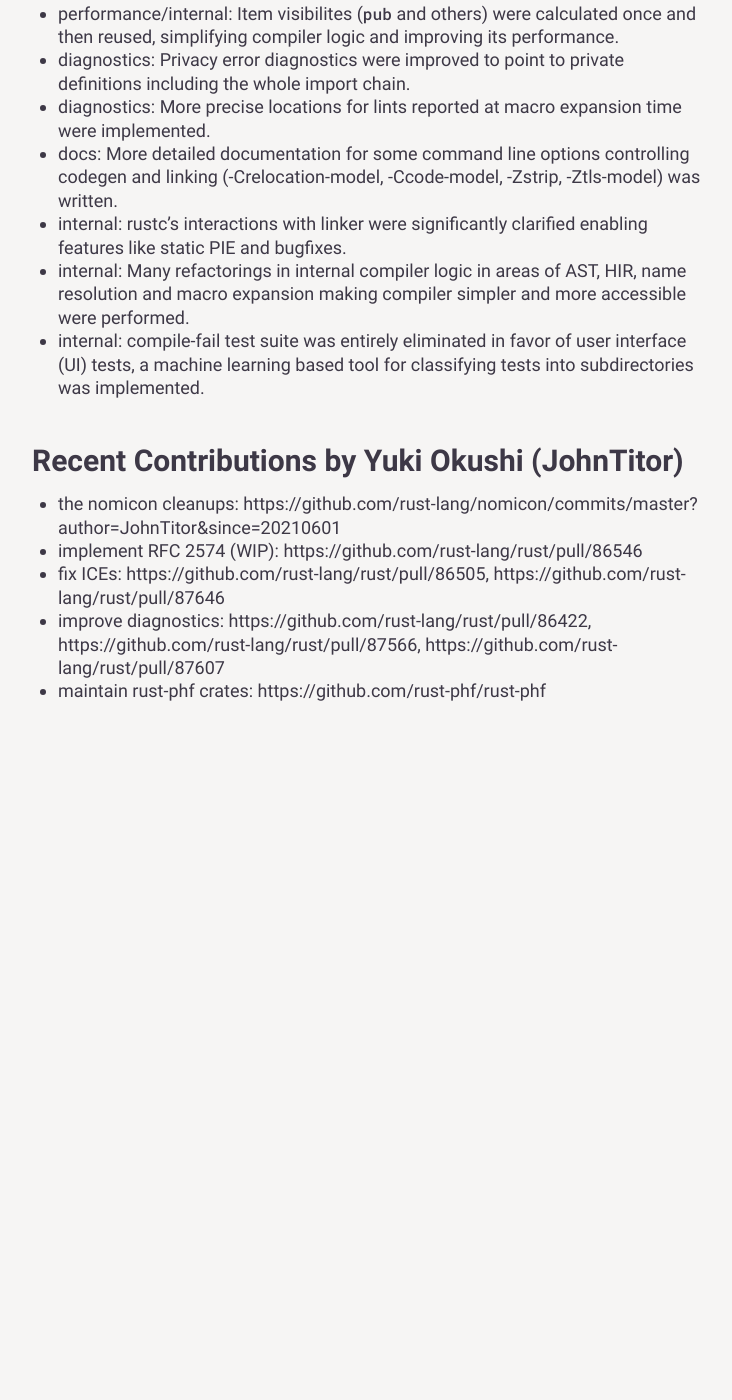
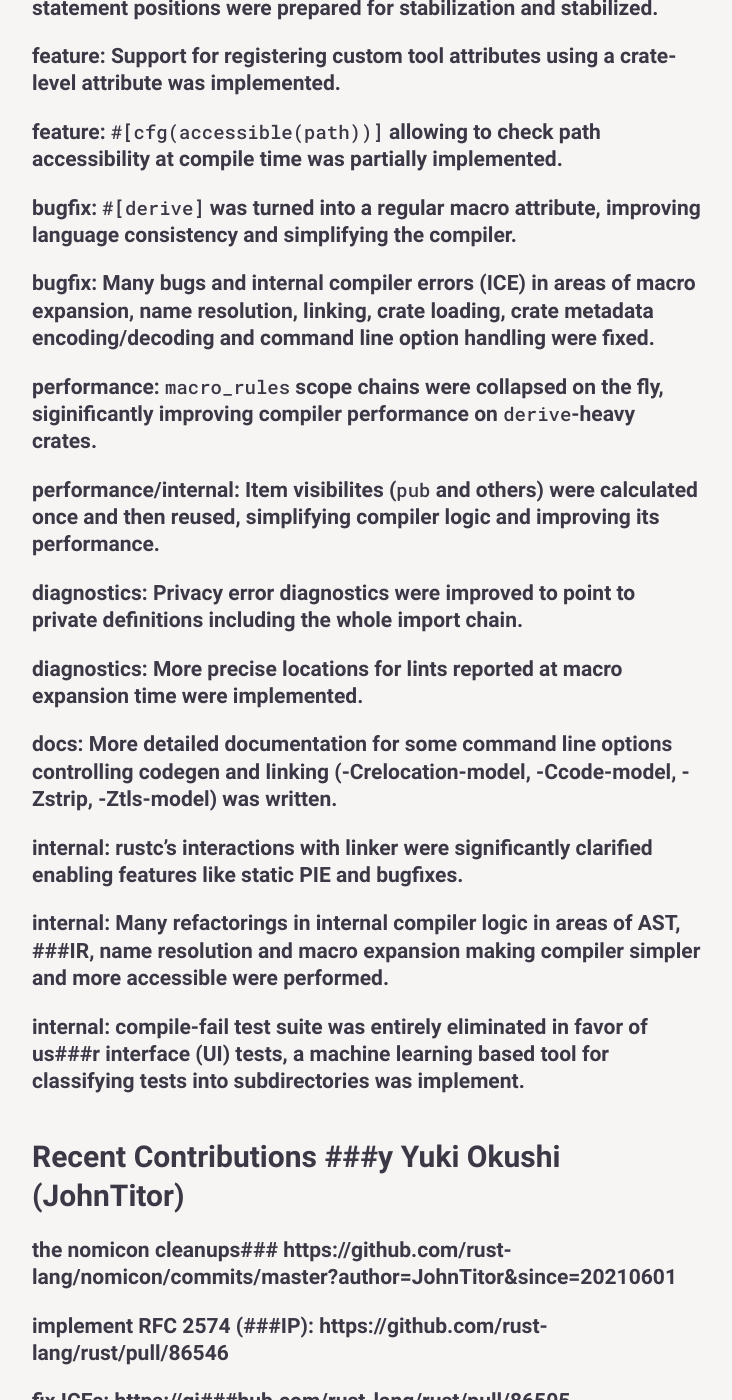
Before and after one commit to yijunyu/trusted-programming.github.io, a Jekyll site: the page built from articles/opensource-contributions.md, in a window 1280 px wide and 1400 px high, scrolled down 10769 px. Shown: the whole window, without its empty margins (273-1005 px from the left). Built offline with Jekyll 4.4.1, drawn with Linux system fonts in a browser that asks for light colours; comment, search, counter and statistics services are not loaded; before the commit the page ends 11521 px from its top, so only the background shows below that; some of the changed text lies outside the part shown.

Commit message:
Update opensource-contributions.md

```diff
--- a/articles/opensource-contributions.md
+++ b/articles/opensource-contributions.md
@@ -321,11 +321,11 @@
   Resolved interactions between arrays of different dimensions
 
 ## Rust compiler features since 2021 by Vadim Petrochenkov
-* Generation of Cython bindings for Rust libraries was implemented.
+### Generation of Cython bindings for Rust libraries was implemented.
 
-* Generation of compact representation for enums (C/C++ tagged unions) was implemented.
+### Generation of compact representation for enums (C/C++ tagged unions) was implemented.
 
-* Many other smaller improvements to generation of C/C++ headers
+### Many other smaller improvements to generation of C/C++ headers
  - arbitrary expressions in constants and enum discriminants, bitfield annotations
  - lifetime parameters on enums
  - converting usize/isize into size_t/ptrdiff_t
@@ -333,29 +333,29 @@
  - `sort_by` for constants
 
 ## Rust Compiler features since 2019 by Vadim Petrochenkov
-- feature: `#[cfg_eval]` attribute for eagerly expanding `#[cfg]` and `#[cfg_attr]` attributes was implemented.
-- feature: Macro expansions were supported in key-value attributes like `#[doc = include_str!("README.md")]`.
-- feature: A scheme for tracking environment variables used during Rust compilation was designed and implemented, allowing automatic rebuilds on environment variable changes.
-- feature: An RFC "Linking modifiers for native libraries" was submitted and accepted.
-- feature: Statically linked position-independent executables (`-static-pie`) and "statically linked" shared libraries (`-static -shared`) were supported.
-- feature: Parsing of `tuple.0.0` as tuple indexing instead of floating point literal was implemented.
-- feature: Function-like procedural macros in expression, pattern and statement positions were prepared for stabilization and stabilized.
-- feature: Support for registering custom tool attributes using a crate-level attribute was implemented.
-- feature: `#[cfg(accessible(path))]` allowing to check path accessibility at compile time was partially implemented.
-- bugfix: `#[derive]` was turned into a regular macro attribute, improving language consistency and simplifying the compiler.
-- bugfix: Many bugs and internal compiler errors (ICE) in areas of macro expansion, name resolution, linking, crate loading, crate metadata encoding/decoding and command line option handling were fixed.
-- performance: `macro_rules` scope chains were collapsed on the fly, siginificantly improving compiler performance on `derive`-heavy crates.
-- performance/internal: Item visibilites (`pub` and others) were calculated once and then reused, simplifying compiler logic and improving its performance.
-- diagnostics: Privacy error diagnostics were improved to point to private definitions including the whole import chain.
-- diagnostics: More precise locations for lints reported at macro expansion time were implemented.
-- docs: More detailed documentation for some command line options controlling codegen and linking (-Crelocation-model, -Ccode-model, -Zstrip, -Ztls-model) was written.
-- internal: rustc's interactions with linker were significantly clarified enabling features like static PIE and bugfixes.
-- internal: Many refactorings in internal compiler logic in areas of AST, HIR, name resolution and macro expansion making compiler simpler and more accessible were performed.
-- internal: compile-fail test suite was entirely eliminated in favor of user interface (UI) tests, a machine learning based tool for classifying tests into subdirectories was implemented.
+### feature: `#[cfg_eval]` attribute for eagerly expanding `#[cfg]` and `#[cfg_attr]` attributes was implemented.
+### feature: Macro expansions were supported in key-value attributes like `#[doc = include_str!("README.md")]`.
+### feature: A scheme for tracking environment variables used during Rust compilation was designed and implemented, allowing automatic rebuilds on environment variable changes.
+### feature: An RFC "Linking modifiers for native libraries" was submitted and accepted.
+### feature: Statically linked position-independent executables (`-static-pie`) and "statically linked" shared libraries (`-static -shared`) were supported.
+### feature: Parsing of `tuple.0.0` as tuple indexing instead of floating point literal was implemented.
+### feature: Function-like procedural macros in expression, pattern and statement positions were prepared for stabilization and stabilized.
+### feature: Support for registering custom tool attributes using a crate-level attribute was implemented.
+### feature: `#[cfg(accessible(path))]` allowing to check path accessibility at compile time was partially implemented.
+### bugfix: `#[derive]` was turned into a regular macro attribute, improving language consistency and simplifying the compiler.
+### bugfix: Many bugs and internal compiler errors (ICE) in areas of macro expansion, name resolution, linking, crate loading, crate metadata encoding/decoding and command line option handling were fixed.
+### performance: `macro_rules` scope chains were collapsed on the fly, siginificantly improving compiler performance on `derive`-heavy crates.
+### performance/internal: Item visibilites (`pub` and others) were calculated once and then reused, simplifying compiler logic and improving its performance.
+### diagnostics: Privacy error diagnostics were improved to point to private definitions including the whole import chain.
+### diagnostics: More precise locations for lints reported at macro expansion time were implemented.
+### docs: More detailed documentation for some command line options controlling codegen and linking (-Crelocation-model, -Ccode-model, -Zstrip, -Ztls-model) was written.
+### internal: rustc's interactions with linker were significantly clarified enabling features like static PIE and bugfixes.
+### internal: Many refactorings in internal compiler logic in areas of AST, ###IR, name resolution and macro expansion making compiler simpler and more accessible were performed.
+### internal: compile-fail test suite was entirely eliminated in favor of us###r interface (UI) tests, a machine learning based tool for classifying tests into subdirectories was implement.
 
-## Recent Contributions by Yuki Okushi (JohnTitor)
-- the nomicon cleanups: https://github.com/rust-lang/nomicon/commits/master?author=JohnTitor&since=20210601
-- implement RFC 2574 (WIP): https://github.com/rust-lang/rust/pull/86546
-- fix ICEs: https://github.com/rust-lang/rust/pull/86505, https://github.com/rust-lang/rust/pull/87646
-- improve diagnostics: https://github.com/rust-lang/rust/pull/86422, https://github.com/rust-lang/rust/pull/87566, https://github.com/rust-lang/rust/pull/87607
-- maintain rust-phf crates: https://github.com/rust-phf/rust-phf
+## Recent Contributions ###y Yuki Okushi (JohnTitor)
+### the nomicon cleanups### https://github.com/rust-lang/nomicon/commits/master?author=JohnTitor&since=20210601
+### implement RFC 2574 (###IP): https://github.com/rust-lang/rust/pull/86546
+### fix ICEs: https://gi###hub.com/rust-lang/rust/pull/86505, https://github.com/rust-lang/rust/pull/87646
+### improve diagnostics:###https://github.com/rust-lang/rust/pull/86422, https://github.com/rust-lang/rust/pull/87566, https://github.com/rust-lang/rust/pull/87607
+### maintain rust-phf cr###tes: https://github.com/rust-phf/rust-p#####
```
